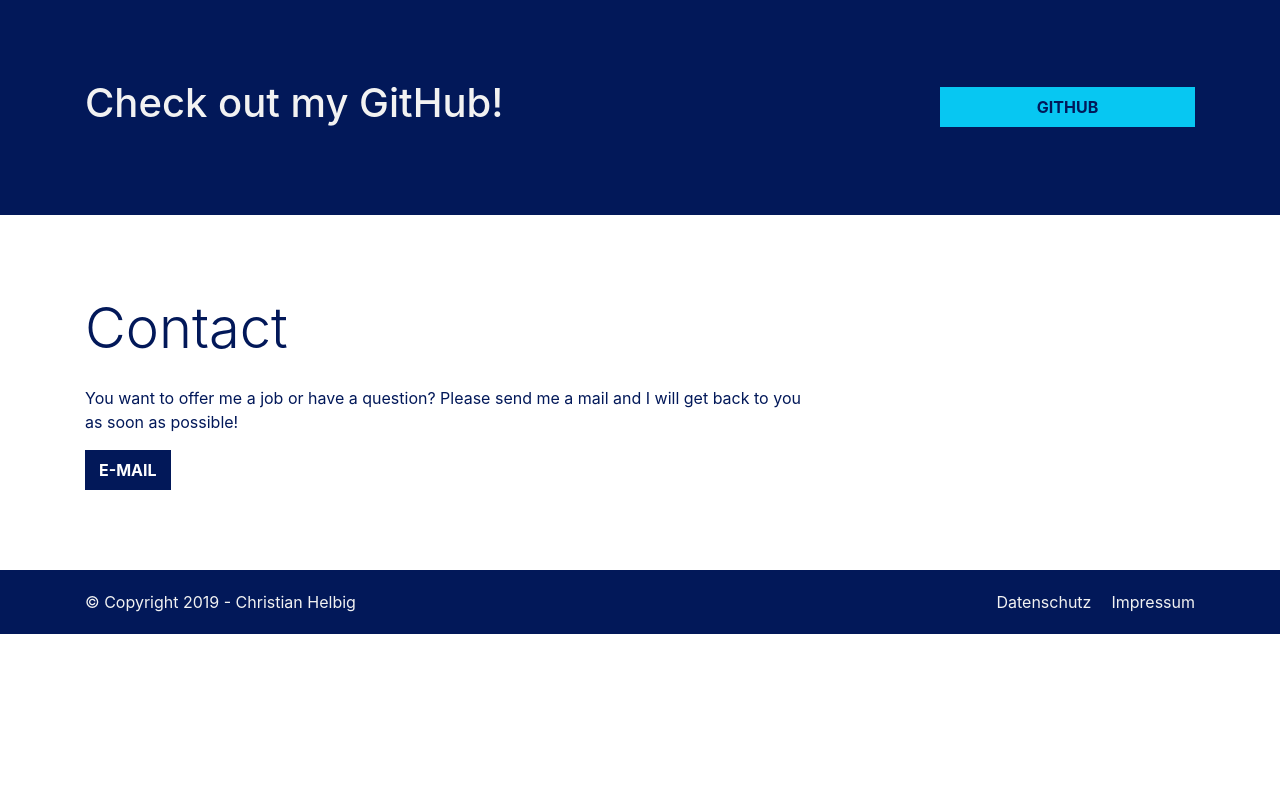
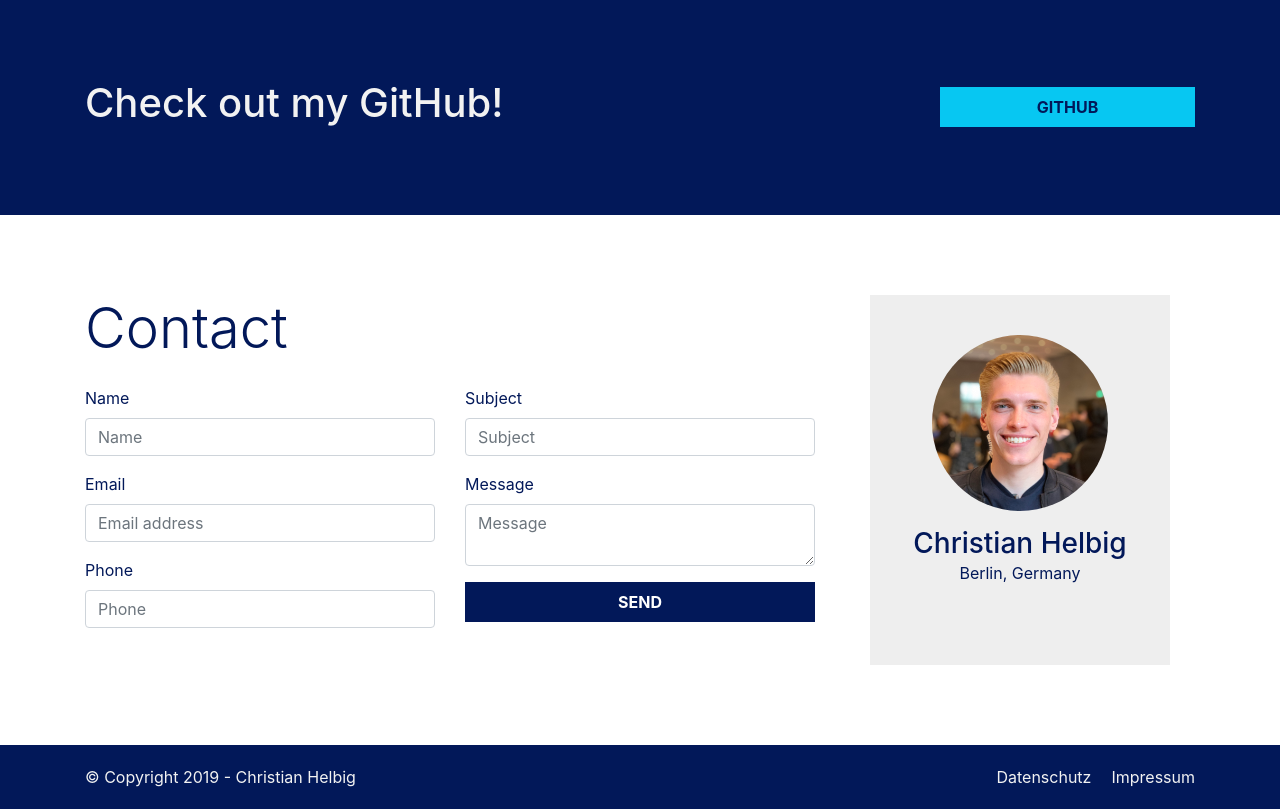
Before and after one commit to christianhelbig/christianhelbig.com, a PHP site: page / in a window 1280 px wide. Shown: the part 2454-3263 px from the top of the page. Before the commit the page ends 3088 px from the top, so only its background shows below. Run offline with PHP 8.4, Linux system fonts and the light colour scheme; some libraries are stand-ins or nearby versions.

Commit message:
Added contact form + functionality

```diff
--- a/css/style.css
+++ b/css/style.css
@@ -17,6 +17,10 @@ body {
 
 .text-bright {
   color: #F2F2F2;
+}
+
+.text-dark {
+  color: #021859;
 }
 
 .text-emphasize {
@@ -62,7 +66,7 @@ a {
 }
 a:hover {
   text-decoration: none;
-  color: #021859;
+  color: #B52072;
   transition: color ease 200ms;
 }
 
@@ -85,6 +89,15 @@ h3 {
   border-radius: 0;
 }
 .transparent-btn:hover {
+  background-color: #F2F2F2;
+  color: #021859;
+}
+
+.transparent-btn-dark {
+  color: #021859;
+  border-radius: 0;
+}
+.transparent-btn-dark:hover {
   background-color: #F2F2F2;
   color: #021859;
 }
@@ -282,6 +295,28 @@ h3 {
 }
 
 /*
+ * Contact
+ */
+.vcard-wrapper {
+  padding: 0 40px;
+}
+
+.vcard {
+  text-align: center;
+  padding: 40px;
+  background: #EEEEEE;
+}
+.vcard img {
+  position: relative;
+  max-width: 80%;
+  border-radius: 50%;
+  margin-bottom: 1rem;
+}
+.vcard h3 {
+  margin-bottom: 0;
+}
+
+/*
  * Footer
  */
 .copyright {
--- a/css/style.scss
+++ b/css/style.scss
@@ -16,6 +16,7 @@ $emphasize-color-2: #B52072;
 $text-color-dark: #021859;
 $text-color-bright: #F2F2F2;
 $section-emphasize: #bfe5fb;
+$box-background: #EEEEEE;
 
 /*
  * General
@@ -27,6 +28,10 @@ body {
 
 .text-bright {
   color: $text-color-bright;
+}
+
+.text-dark {
+  color: $text-color-dark;
 }
 
 .text-emphasize {
@@ -76,7 +81,7 @@ a {
 
   &:hover {
     text-decoration: none;
-    color: $text-color-dark;
+    color: $emphasize-color-2;
     transition: color ease 200ms;
   }
 }
@@ -99,6 +104,16 @@ h3 {
 
 .transparent-btn {
   background-color: rgba(255, 255, 255, 0.2);
+  border-radius: 0;
+
+  &:hover {
+    background-color: $text-color-bright;
+    color: $main-color;
+  }
+}
+
+.transparent-btn-dark {
+  color: $text-color-dark;
   border-radius: 0;
 
   &:hover {
@@ -324,6 +339,31 @@ h3 {
 }
 
 /*
+ * Contact
+ */
+
+.vcard-wrapper {
+  padding: 0 40px;
+}
+
+.vcard {
+  text-align: center;
+  padding: 40px;
+  background: $box-background;
+
+  img {
+    position: relative;
+    max-width: 80%;
+    border-radius: 50%;
+    margin-bottom: 1rem;
+  }
+
+  h3 {
+    margin-bottom: 0;
+  }
+}
+
+/*
  * Footer
  */
 
--- a/index.php
+++ b/index.php
@@ -1,4 +1,8 @@
 <?php include "resources/templates/header.php"; ?>
+
+    <?php
+        $profile_url = "images/profilepic.png";
+    ?>
 
     <div class="jumbotron hero d-flex">
         <nav class="nav hero-navbar">
@@ -8,9 +12,9 @@
             <h1 class="display-3 text-bright">Hello, I'm <span class="text-emphasize">Christian Helbig</span>!</h1>
             <p class="font-italic text-bright">computer science undergraduate // tech enthusiast // aspiring
                 developer</p>
-            <!-- LinkedIn -->       <a class="btn transparent-btn text-bright" target="_blank" href="https://www.linkedin.com/in/christian-helbig/"><i class="fab fa-linkedin-in"></i></a>
-            <!-- GitHub -->         <a class="btn transparent-btn text-bright" target="_blank" href="https://github.com/christianhelbig"><i class="fab fa-github"></i></a>
-            <!-- Contact form -->   <a class="btn transparent-btn text-bright" href="#contact"><i class="fas fa-envelope"></i></a>
+            <!-- LinkedIn -->       <a class='btn transparent-btn text-bright' target='_blank' href='https://www.linkedin.com/in/christian-helbig/'><i class='fab fa-linkedin-in'></i></a>
+            <!-- GitHub -->         <a class='btn transparent-btn text-bright' target='_blank' href='https://github.com/christianhelbig'><i class='fab fa-github'></i></a>
+            <!-- Contact form -->   <a class='btn transparent-btn text-bright' href='#contact'><i class='fas fa-envelope'></i></a>
         </div>
         <div class="container position-bottom">
             <i class="fas fa-chevron-down"></i>
@@ -24,7 +28,7 @@
             <div class="row">
                 <!-- LEFT SIDE - PROFILE AREA-->
                 <div class="col-md-4 d-flex profile text-center space60 right">
-                    <img src="images/profilepic.png">
+                    <img src="<?php echo $profile_url ?>">
                     <h3>Christian Helbig</h3>
                     <p>Berlin, Germany</p>
                     <a class="btn btn-primary contact" href="#contact" role="button">Contact me</a>
@@ -174,12 +178,19 @@
     <section id="contact" class="section">
         <div class="container">
             <div class="row">
-                <div class="col-md-8">
+                <div class="col-md-8 d-flex-inline">
                     <h2 class="display-4">Contact</h2>
-                    <p>You want to offer me a job or have a question? Please send me a mail and I will get back to you as soon as possible!</p>
-                    <a href="mailto.php"><button type="button" class="btn btn-primary contact">E-Mail</button></a>
+                    <?php include "resources/templates/contact.php"; ?>
                 </div>
-                <div class="col-md-4">
+                <div class="col-md-4 d-flex-inline vcard-wrapper">
+                    <div class="vcard">
+                        <img src="<?php echo $profile_url ?>">
+                        <h3>Christian Helbig</h3>
+                        <p>Berlin, Germany</p>
+                        <!-- LinkedIn -->       <a class='btn transparent-btn-dark' target='_blank' href='https://www.linkedin.com/in/christian-helbig/'><i class='fab fa-linkedin-in'></i></a>
+                        <!-- GitHub -->         <a class='btn transparent-btn-dark' target='_blank' href='https://github.com/christianhelbig'><i class='fab fa-github'></i></a>
+                        <!-- Contact form -->   <a class='btn transparent-btn-dark' href='#contact'><i class='fas fa-envelope'></i></a>
+                    </div>
                 </div>
             </div>
         </div>
--- a/resources/templates/contact.php
+++ b/resources/templates/contact.php
@@ -1,33 +1,52 @@
 <?php
     if (isset($_POST['submit'])) {
-        $name = htmlspecialchars(stripslashes(trim($_POST['name'])));
-        $email = htmlspecialchars(stripslashes(trim($_POST['email'])));
-        $phone = htmlspecialchars(stripslashes(trim($_POST['phone'])));
-        $subject = htmlspecialchars(stripslashes(trim($_POST['subject'])));
-        $message = htmlspecialchars(stripslashes(trim($_POST['message'])));
+        $name       = sanitize($_POST['name']);
+        $email      = sanitize($_POST['email']);
+        $phone      = sanitize($_POST['phone']);
+        $subject    = sanitize($_POST['subject']);
+        $message    = sanitize($_POST['message']);
+    }
+
+    // Sanitize user input
+    function sanitize($data) {
+
+        filter_var($data, FILTER_SANITIZE_STRING);
+        $data = trim($data);
+        $data = stripslashes($data);
+        $data = htmlspecialchars($data);
+
+        return $data;
     }
 ?>
 
-<form class="contact-form" action="<?php echo $_SERVER["PHP_SELF"]; ?>" method="POST">
+<form class="contact-form" action="<?php echo htmlspecialchars($_SERVER["PHP_SELF"]); ?>" method="POST">
     <div class="row">
         <div class="col-md-6">
-            <label for="name">Name</label>
-            <input type="text" id="name" name="name" placeholder="Name" required>
-
-            <label for="email">Email</label>
-            <input type="email" id="email" name="email" placeholder="Email address" required>
-
-            <label for="phone">Phone</label>
-            <input type="text" id="phone" name="phone" placeholder="Phone">
+            <div class="form-group">
+                <label for="name">Name</label>
+                <input class="form-control" type="text" id="name" name="name" placeholder="Name" required>
+            </div>
+            <div class="form-group">
+                <label for="email">Email</label>
+                <input class="form-control" type="email" id="email" name="email" placeholder="Email address" required>
+            </div>
+            <div class="form-group">
+                <label for="phone">Phone</label>
+                <input class="form-control" type="text" id="phone" name="phone" placeholder="Phone">
+            </div>
         </div>
         <div class="col-md-6">
-            <label for="message">Subject</label>
-            <input type="text" id="subject" name="subject" placeholder="subject" required>
-
-            <label for="message">Message</label>
-            <textarea id="message" name="message" placeholder="Message" required></textarea>
-
-            <button type="submit" class="submit">Send</button>
+            <div class="form-group">
+                <label for="message">Subject</label>
+                <input class="form-control" type="text" id="subject" name="subject" placeholder="Subject" required>
+            </div>
+            <div class="form-group">
+                <label for="message">Message</label>
+                <textarea class="form-control" id="message" name="message" placeholder="Message" required></textarea>
+            </div>
+            <div class="form-group">
+                <button type="submit" class="btn btn-primary btn-block" name="submit">Send</button>
+            </div>
 <!--            <input type="hidden" name="recaptcha_response" id="recaptchaResponse">-->
         </div>
     </div>
```
Also changed, not shown: mail.php (+20 -0 lines), 1 other file.
